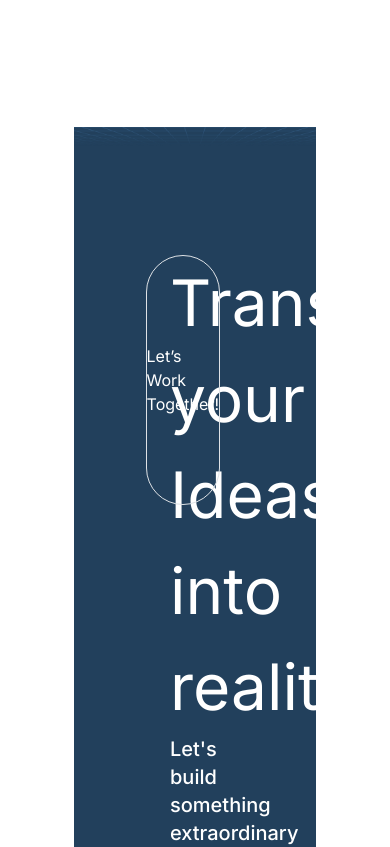
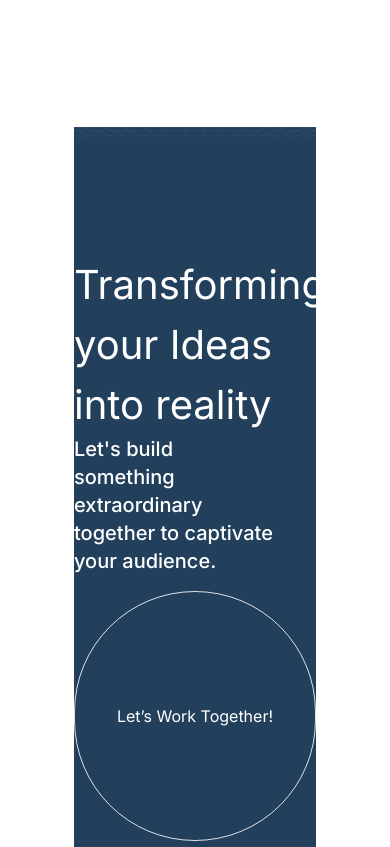
Before and after one commit to josephjackson0811/open-core, a Next.js app: page / in a window 390 px wide. Shown: the part 1740-2587 px from the top of the page. Built offline with nearby package versions, Linux system fonts and the light colour scheme.

Commit message:
above footer responsive

```diff
--- a/app/page.tsx
+++ b/app/page.tsx
@@ -168,7 +168,7 @@ export default function Home() {
     const handleWidth = () => {
       console.log(innerHeight, innerWidth);
       setWidth(innerWidth);
-      setIsMobile(innerWidth <= 665);
+      setIsMobile(innerWidth <= 820);
       setIsTablet(innerWidth <= 1137);
       setImageHeight(imgRef.current?.height as number);
     };
@@ -178,7 +178,7 @@ export default function Home() {
     // return window.removeEventListener("resize", handleWidth);
   });
 
-  // width = 665px
+  // width = 665px / 820
 
   return (
     <main>
@@ -387,11 +387,25 @@ export default function Home() {
           <div className="absolute bottom-0 w-full">
             <img src="Union_2.png" className="w-full" />
           </div>
-          <div className="w-full px-24 py-32 bg-[#22405C] text-white">
-            <Grid container spacing={2}>
-              <Grid item xs={6}>
+          <div
+            className={
+              "w-full py-32 bg-[#22405C] text-white" +
+              (isMobile ? "" : " px-24")
+            }
+          >
+            <Grid
+              container
+              spacing={2}
+              className={isTablet ? " flex flex-col items-center" : ""}
+            >
+              <Grid item xs={isTablet ? 10 : 6}>
                 <div className=" max-w-[560px]">
-                  <div className=" font-normal text-[64px]">
+                  <div
+                    className={
+                      " font-normal" +
+                      (isMobile ? ` text-[40px]` : ` text-[64px]`)
+                    }
+                  >
                     Transforming your Ideas into reality
                   </div>
                   <div className="font-medium text-xl">
@@ -400,7 +414,7 @@ export default function Home() {
                   </div>
                 </div>
               </Grid>
-              <Grid item xs={6} className="flex justify-end">
+              <Grid item xs={isTablet ? 12 : 6} className="flex justify-end">
                 <div className="rounded-full border w-[250px] h-[250px] flex justify-center items-center">
                   Let’s Work Together!
                 </div>
```
